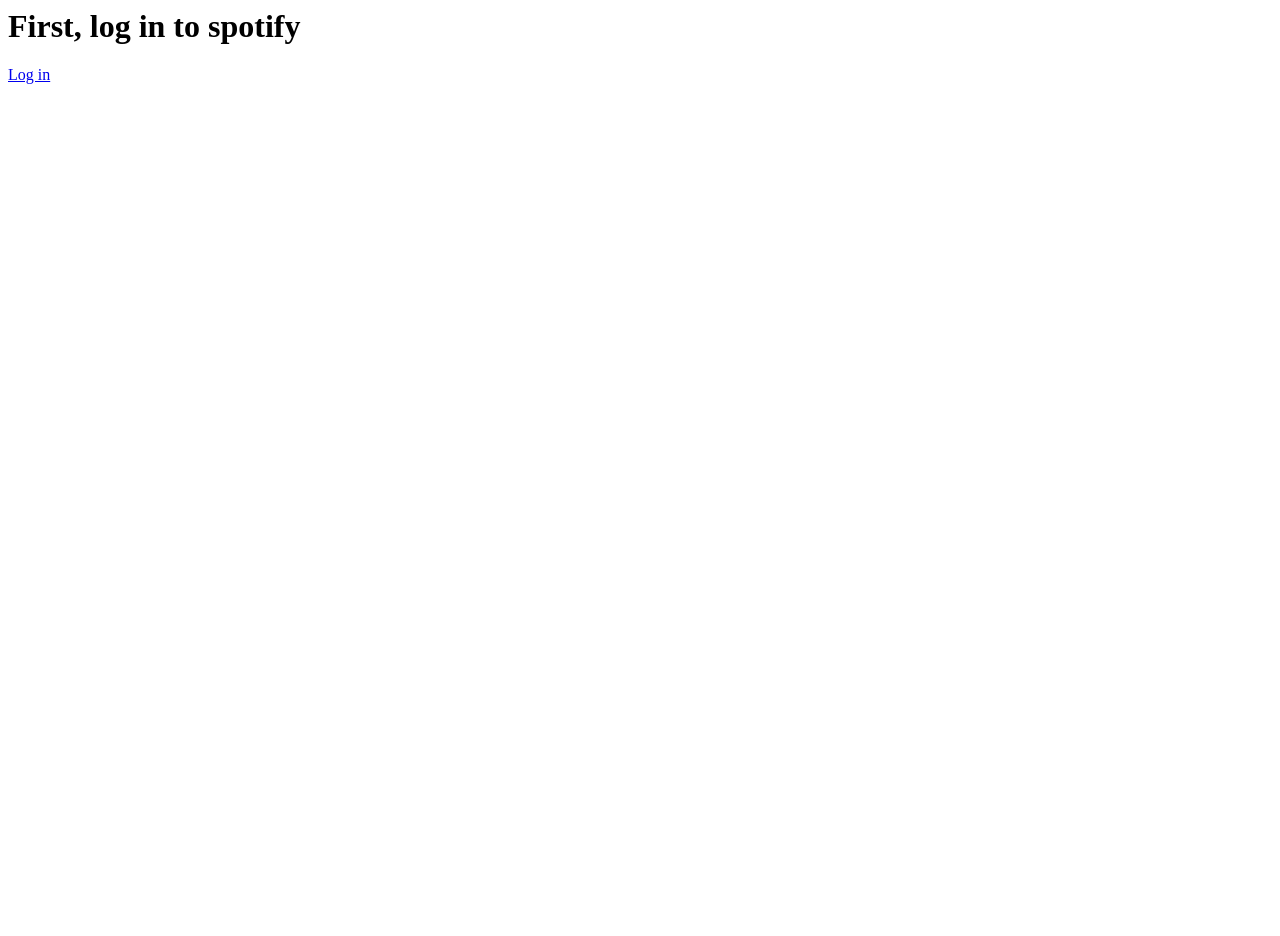
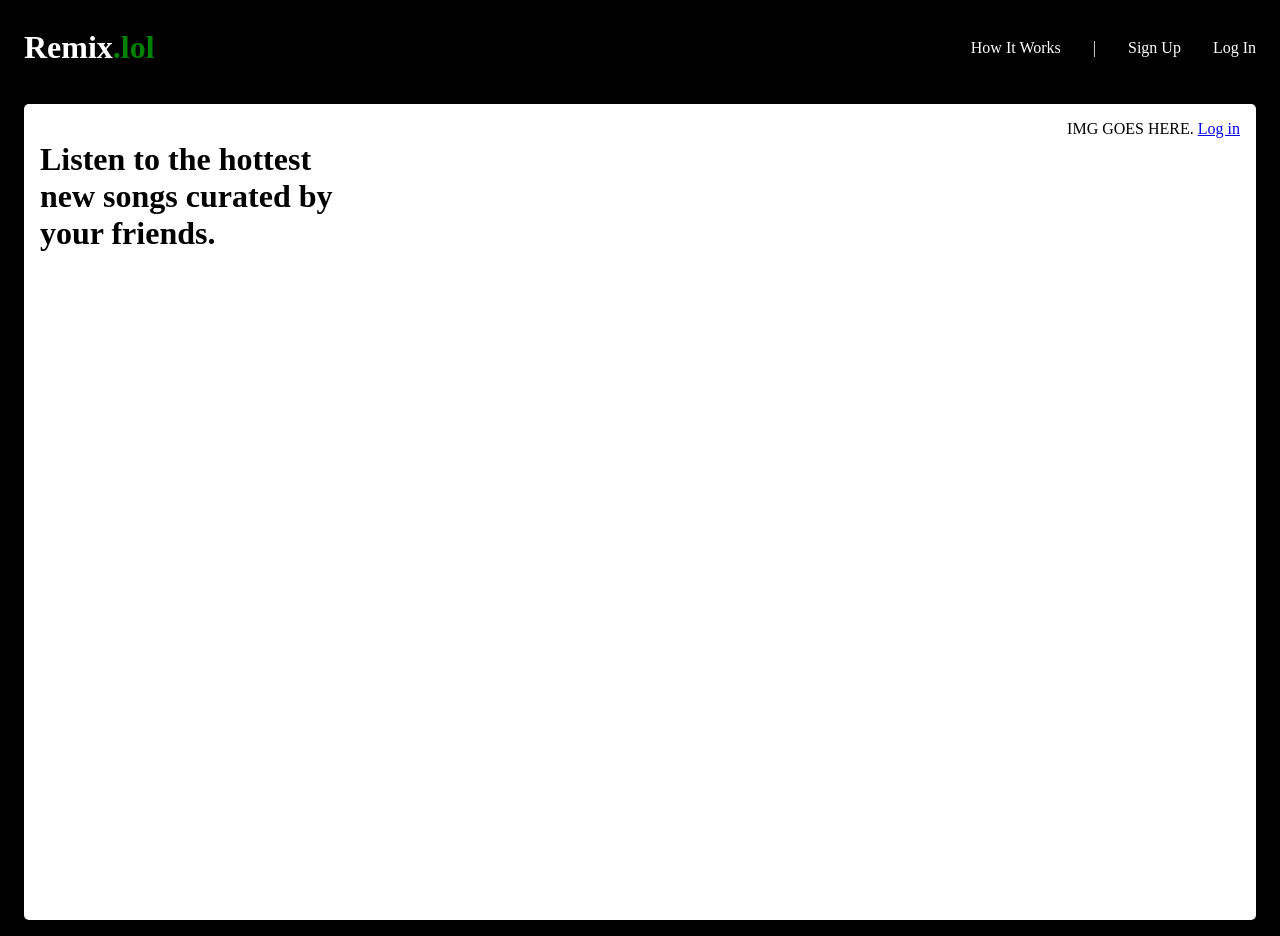
Before and after one commit to sfreeman422/spotify-remix, a website: page src/html/index.html in a window 1280 px wide. Before the commit the page ends 800 px from the top, so only its background shows below. Drawn offline with Linux system fonts and the light colour scheme.

Commit message:
Added loose index.html styling

```diff
--- a/src/html/index.html
+++ b/src/html/index.html
@@ -1,9 +1,82 @@
 <html>
-  <head></head>
+  <head>
+    <style>
+      body {
+        background: black;
+      }
+      .text-white {
+        color: white;
+      }
+      .text-green {
+        color: green;
+      }
+      .hover-green:hover {
+        color: green;
+      }
+      .hover-pointer:hover {
+        cursor: pointer;
+      }
+      .header {
+        width: 100%;
+        display: flex;
+        justify-content: space-between;
+      }
+      .flex-space-even {
+        display: flex;
+        justify-content: space-evenly;
+      }
+      .margin-100 {
+        margin: 1rem;
+      }
+      .margin-hor-100 {
+        margin: 0rem 1rem;
+      }
+      .padding-100 {
+        padding: 1rem;
+      }
+      .padding-50 {
+        padding: 0.5rem;
+      }
+      .hor-center {
+        display: flex;
+        align-items: center;
+      }
+      .width-25 {
+        width: 25%;
+      }
+      .height-100 {
+        height: 100%;
+      }
+      .bg-white {
+        background-color: white;
+      }
+      .flex-space-btwn {
+        display: flex;
+        justify-content: space-between;
+      }
+      .brd-rad-005 {
+        border-radius: 5px;
+      }
+    </style>
+  </head>
   <body>
-    <div>
-      <div id="login">
-        <h1>First, log in to spotify</h1>
+    <div class="header">
+      <div class="margin-hor-100" id="logo">
+        <h1><span class="text-white">Remix</span><span class="text-green">.lol</span></h1>
+      </div>
+      <div class="flex-space-even" id="navigation">
+        <div class="text-white margin-hor-100 hor-center hover-green hover-pointer">How It Works</div>
+        <div class="text-white margin-hor-100 hor-center">|</div>
+        <div class="text-white margin-hor-100 hor-center hover-green hover-pointer">Sign Up</div>
+        <div class="text-white margin-hor-100 hor-center hover-green hover-pointer">Log In</div>
+      </div>
+    </div>
+    <div class="margin-100 padding-100 brd-rad-005 bg-white flex-space-btwn height-100">
+      <div class="width-25">
+        <h1>Listen to the hottest new songs curated by your friends.</h1>
+      </div>
+      <div>
+        IMG GOES HERE.
         <a href="/login">Log in</a>
       </div>
     </div>
```
Also changed, not shown: TODO.md (+1 -1 lines).
